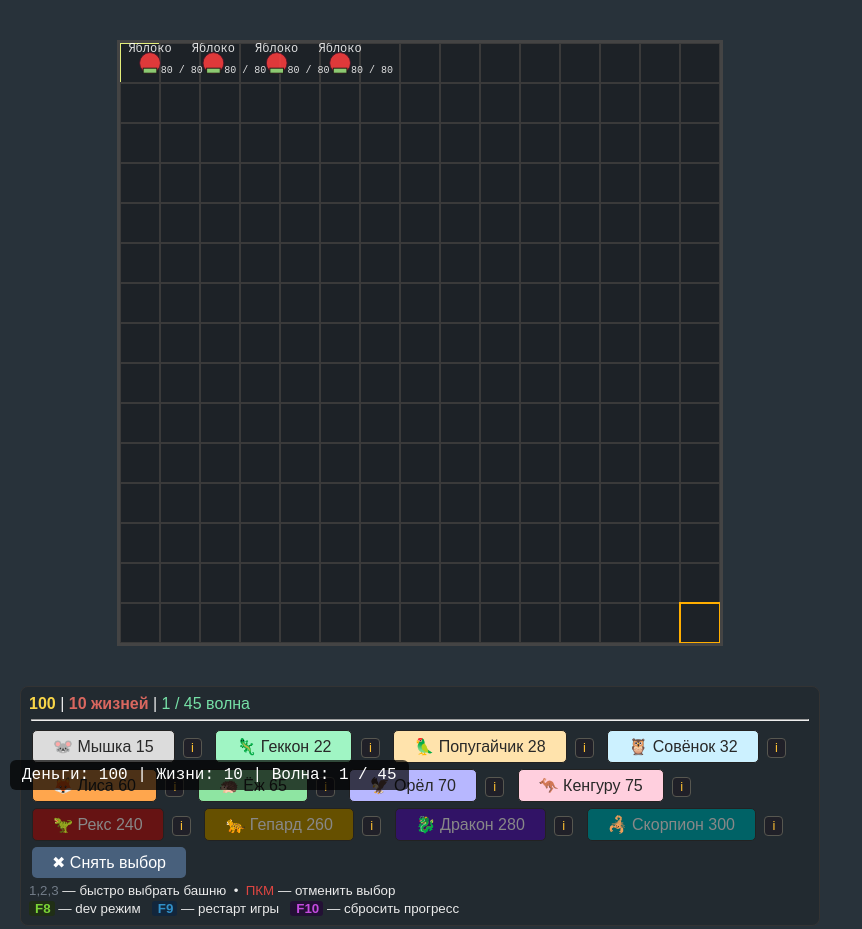
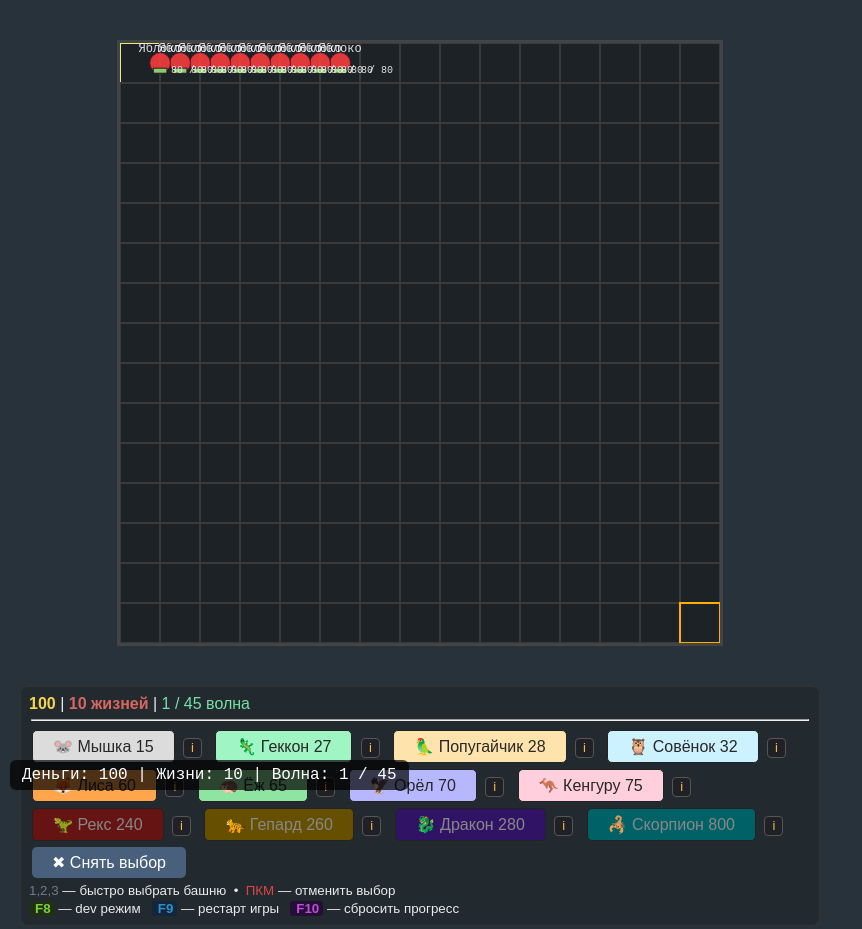
Before and after one commit to sunpole/500, a plain HTML site: page index.html in a window 1280 px wide. Shown: the top 929 px of the page, without its empty margins (0-862 px from the left). Drawn offline with Linux system fonts and the light colour scheme.

Commit message:
Update index.html
New balans wave enemy tower

```diff
--- a/index.html
+++ b/index.html
@@ -351,13 +351,13 @@ const enemyData = [
   { name: "Банан",   hp: 120,   speed: 120, color: '#fcbf2f', reward: 6, damage: 1 },
   { name: "Авокадо", hp: 850,   speed: 100, color: '#8fc74e', reward: 15, damage: 2 },
   { name: "Арбуз",   hp: 4000,  speed: 200, color: '#4edc9e', reward: 120, damage: 4 },
-  { name: "Дыня",    hp: 2000,  speed: 1200, color: '#ffca98', reward: 180, damage: 4 },
+  { name: "Дыня",    hp: 2000,  speed: 300, color: '#ffca98', reward: 180, damage: 4 },
   { name: "Груша",   hp: 8000,  speed: 200, color: '#a7d09b', reward: 65, damage: 4 },
   { name: "Капуста", hp: 5000,  speed: 50,  color: '#a3d0a6', reward: 100, damage: 3 },
   { name: "Свекла",  hp: 6000,  speed: 60,  color: '#c84b3f', reward: 110, damage: 5 },
-  { name: "Баклажан", hp: 7000, speed: 70,  color: '#5c3e7f', reward: 130, damage: 6 },
-  { name: "Помидор", hp: 7500,  speed: 80,  color: '#ff4d4d', reward: 140, damage: 6 },
-  { name: "Тыква",   hp: 10000, speed: 30,  color: '#ff9838', reward: 200, damage: 8 }
+  { name: "Баклажан", hp: 70000, speed: 70,  color: '#5c3e7f', reward: 130, damage: 6 },
+  { name: "Помидор", hp: 75000,  speed: 80,  color: '#ff4d4d', reward: 140, damage: 6 },
+  { name: "Тыква",   hp: 100000, speed: 30,  color: '#ff9838', reward: 200, damage: 8 }
 ];
 
 // Сортировка по количеству здоровья (hp)
@@ -377,17 +377,17 @@ const towerData = [
   },
   {
     name: "🦎 Геккон",
-    cost: 22,
+    cost: 27,
     range: 2.5,
-    damage: 2,
+    damage: 1,
     cooldown: 0.2,
     color: '#a0f5c4',
-    bulletSpeed: 720,
+    bulletSpeed: 500,
     dot: {
       type: "poison",
-      dps: 10,
-      stackDuration: 2.5,
-      maxStacks: 5,
+      dps: 30,
+      stackDuration: 10,
+      maxStacks: 50,
       multiDps: true,
       multiStacks: true
     }
@@ -396,7 +396,7 @@ const towerData = [
     name: "🦜 Попугайчик",
     cost: 28,
     range: 4.0,
-    damage: 4,
+    damage: 9,
     cooldown: 0.15,
     color: '#ffe3ac',
     bulletSpeed: 800
@@ -404,11 +404,11 @@ const towerData = [
   {
     name: "🦉 Совёнок",
     cost: 32,
-    range: 4.5,
-    damage: 5,
-    cooldown: 0.04,
+    range: 3,
+    damage: 2,
+    cooldown: 0.10,
     color: '#ccf1ff',
-    bulletSpeed: 2,
+    bulletSpeed: 1,
     laser: true
   },
 
@@ -417,7 +417,7 @@ const towerData = [
     name: "🦊 Лиса",
     cost: 60,
     range: 3.5,
-    damage: 55,
+    damage: 75,
     cooldown: 0.9,
     color: '#ffa64d',
     bulletSpeed: 1000
@@ -425,14 +425,14 @@ const towerData = [
   {
     name: "🦔 Ёж",
     cost: 65,
-    range: 3.5,
-    damage: 3,
-    cooldown: 0.25,
+    range: 4,
+    damage: 1,
+    cooldown: 0.20,
     color: '#8ee5a2',
-    bulletSpeed: 640,
+    bulletSpeed: 700,
     dot: {
       type: "poison",
-      dps: 20,
+      dps: 80,
       stackDuration: 4,
       maxStacks: 10,
       multiDps: true,
@@ -443,17 +443,17 @@ const towerData = [
     name: "🦅 Орёл",
     cost: 70,
     range: 5.0,
-    damage: 6,
-    cooldown: 0.03,
+    damage: 3,
+    cooldown: 0.05,
     color: '#b7b7ff',
-    bulletSpeed: 3,
+    bulletSpeed: 5,
     laser: true
   },
   {
     name: "🦘 Кенгуру",
     cost: 75,
     range: 3.0,
-    damage: 6,
+    damage: 50,
     cooldown: 0.08,
     color: '#ffcfde',
     bulletSpeed: 1600
@@ -473,34 +473,34 @@ const towerData = [
     name: "🐆 Гепард",
     cost: 260,
     range: 2.5,
-    damage: 25,
-    cooldown: 0.03,
+    damage: 95,
+    cooldown: 0.02,
     color: '#ffc700',
-    bulletSpeed: 2200
+    bulletSpeed: 2800
   },
   {
     name: "🐉 Дракон",
     cost: 280,
-    range: 5.5,
+    range: 5,
     damage: 20,
-    cooldown: 0.015,
+    cooldown: 0.01,
     color: '#7b2fff',
-    bulletSpeed: 1,
+    bulletSpeed: 12,
     laser: true
   },
   {
     name: "🦂 Скорпион",
-    cost: 300,
+    cost: 800,
     range: 4.0,
-    damage: 2,
-    cooldown: 0.2,
+    damage: 80,
+    cooldown: 0.15,
     color: '#00f5ff',
-    bulletSpeed: 800,
+    bulletSpeed: 1400,
     dot: {
       type: "poison",
-      dps: 80,
-      stackDuration: 3,
-      maxStacks: 25,
+      dps: 800,
+      stackDuration: 6,
+      maxStacks: 250,
       multiDps: true,
       multiStacks: true
     }
@@ -524,9 +524,9 @@ const towerData = [
 
 
 const waveData = [
-  { enemies: [ {e:0, n:7, d:0.62} ] },
-  { enemies: [ {e:0, n:9, d:0.59}, {e:1, n:4, d:0.66} ] },
-  { enemies: [ {e:0, n:11, d:0.56}, {e:1, n:5, d:0.64} ] },
+  { enemies: [ {e:0, n:12, d:0.2} ] },
+  { enemies: [ {e:0, n:9, d:0.5}, {e:1, n:4, d:0.066} ] },
+  { enemies: [ {e:0, n:11, d:0.06}, {e:1, n:5, d:0.04} ] },
   { enemies: [ {e:0, n:13, d:0.53}, {e:1, n:6, d:0.62} ] },
   // Волна 5
   { enemies: [ {e:0, n:15, d:0.4}, {e:1, n:10, d:0.45}, {e:2, n:1, d:2.0} ] },
@@ -580,12 +580,12 @@ const waveData = [
   // Волна 40
   { enemies: [ {e:3, n:2, d:3.5}, {e:4, n:14, d:1.0}, {e:5, n:13, d:0.9} ] },
 
-  { enemies: [ {e:3, n:3, d:3.2}, {e:4, n:14, d:1.0}, {e:5, n:13, d:0.9} ] },
-  { enemies: [ {e:3, n:4, d:2.9}, {e:4, n:14, d:1.0}, {e:5, n:13, d:0.9} ] },
-  { enemies: [ {e:3, n:5, d:2.6}, {e:4, n:14, d:1.0}, {e:5, n:13, d:0.9} ] },
-  { enemies: [ {e:3, n:6, d:2.3}, {e:4, n:15, d:1.0}, {e:5, n:14, d:0.9} ] },
+  { enemies: [ {e:3, n:30, d:3.2}, {e:4, n:14, d:1.0}, {e:5, n:130, d:0.9} ] },
+  { enemies: [ {e:3, n:40, d:2.9}, {e:4, n:14, d:1.0}, {e:5, n:130, d:0.9} ] },
+  { enemies: [ {e:3, n:50, d:2.6}, {e:4, n:14, d:1.0}, {e:5, n:103, d:0.9} ] },
+  { enemies: [ {e:3, n:60, d:2.3}, {e:4, n:15, d:1.0}, {e:5, n:104, d:0.9} ] },
   // Волна 45
-  { enemies: [ {e:3, n:7, d:2.0}, {e:4, n:15, d:1.0}, {e:5, n:14, d:0.9} ] }
+  { enemies: [ {e:3, n:70, d:0.01}, {e:4, n:815, d:1.0}, {e:5, n:104, d:0.9} ] }
 ];
 
 /*
```
